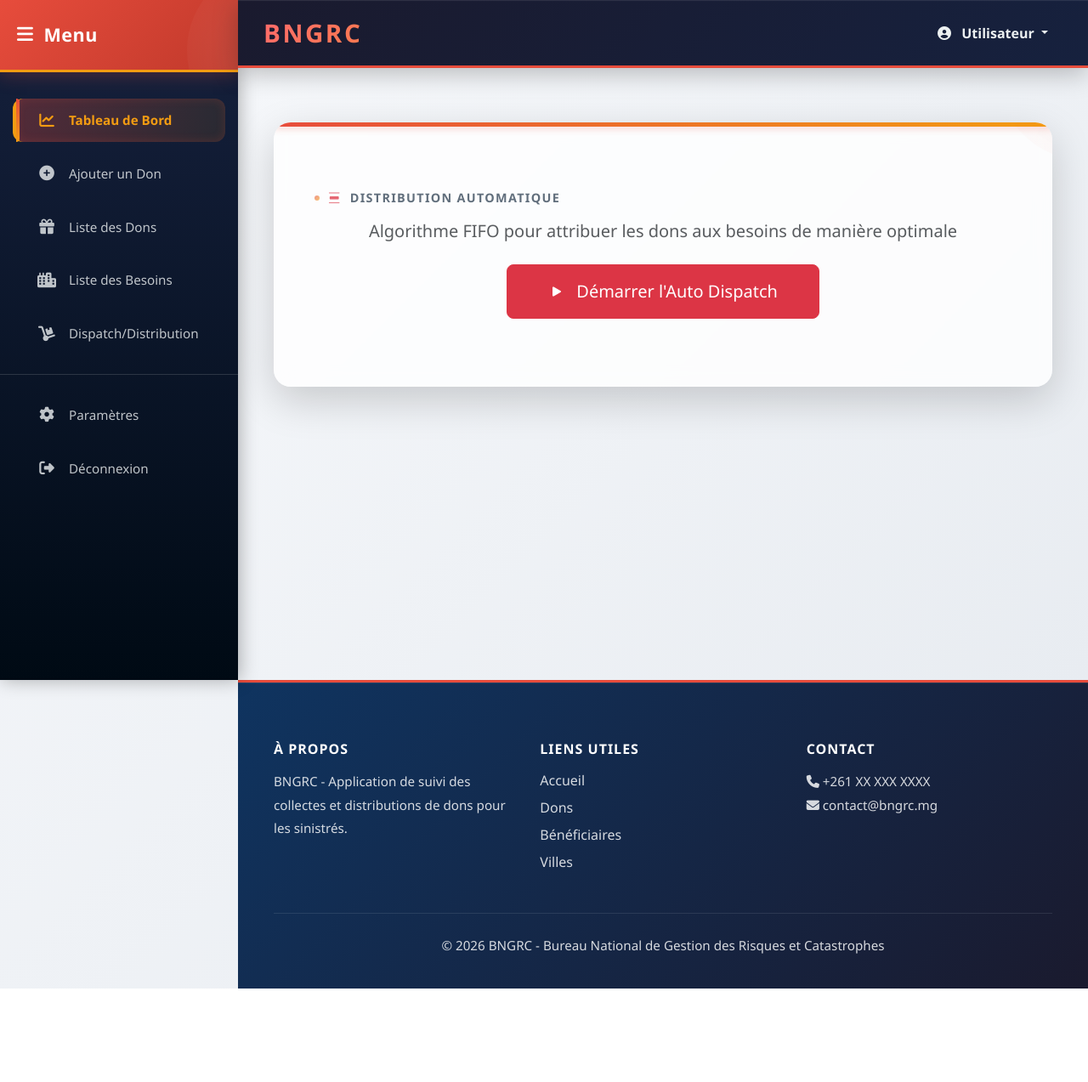
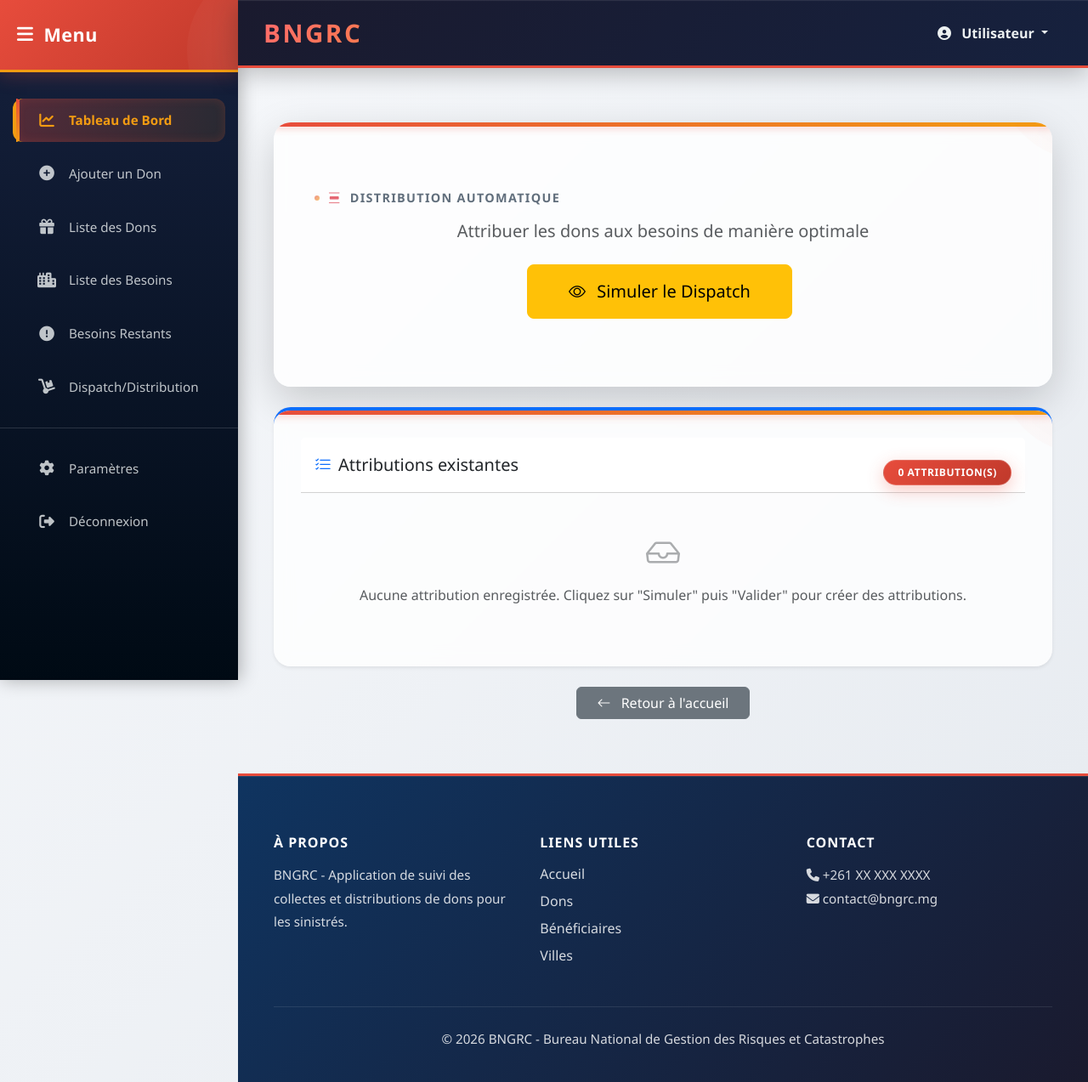
Before and after one commit to RantoMiarantsoa/BNGRC, a PHP site: page /app/views/dispatch.php in a window 1280 px wide. Shown: the whole page at 85% size. Before the commit the page ends 1163 px from the top, so only its background shows below. Run offline with PHP 8.4, Linux system fonts and the light colour scheme.

Commit message:
dispatch + besoin restant

```diff
--- a/app/config/routes.php
+++ b/app/config/routes.php
@@ -22,6 +22,11 @@ Flight::route('GET /dons/saisie', [new DonController(), 'showForm']);
 Flight::route('POST /dons/saisie', [new DonController(), 'store']);
 Flight::route('GET /dons/liste', [new DonController(), 'list']);
 Flight::route('GET /dashboard', [new DashboardController(), 'index']);
+Flight::route('GET /distributions', [new DispatchController(), 'show']);
+Flight::route('GET /dispatch/simulate', [new DispatchController(), 'simulate']);
+Flight::route('GET /dispatch/validate', [new DispatchController(), 'validate']);
+Flight::route('GET /dispatch/reset', [new DispatchController(), 'reset']);
+Flight::route('GET /besoins-restants', [new DispatchController(), 'showLeftovers']);
 
 Flight::route('GET /distributions', [new DispatchController(), 'show']);
 Flight::route('GET /dispatch/run', [new DispatchController(), 'index']);
--- a/app/views/dispatch.php
+++ b/app/views/dispatch.php
@@ -35,7 +35,7 @@
 
             <!-- PAGE CONTENT -->
             <main class="main-content flex-grow-1">
-                <?php if (!isset($summary)) $summary = []; if (!isset($leftDons)) $leftDons = []; if (!isset($leftBesoins)) $leftBesoins = []; ?>
+                <?php if (!isset($summary)) $summary = []; if (!isset($leftDons)) $leftDons = []; if (!isset($leftBesoins)) $leftBesoins = []; if (!isset($debug)) $debug = []; if (!isset($error)) $error = null; if (!isset($attributions)) $attributions = []; ?>
 
 <div class="container py-4">
     <!-- Section Démarrage - Toujours visible -->
@@ -44,16 +44,72 @@
             <h2 class="card-title mb-3">
                 <i class="bi bi-distribute-vertical text-danger"></i> Distribution Automatique
             </h2>
-            <p class="text-muted fs-5 mb-4">Algorithme FIFO pour attribuer les dons aux besoins de manière optimale</p>
-            <a href="/dispatch/run" class="btn btn-danger btn-lg px-5 py-3">
-                <i class="bi bi-play-fill me-2"></i>
-                Démarrer l'Auto Dispatch
+            <p class="text-muted fs-5 mb-4">Attribuer les dons aux besoins de manière optimale</p>
+            <a href="/dispatch/simulate" class="btn btn-warning btn-lg px-5 py-3 btn-dispatch me-2">
+                <i class="bi bi-eye me-2"></i>
+                Simuler le Dispatch
             </a>
+            <?php if (isset($is_simulation) && $is_simulation): ?>
+                <a href="/dispatch/validate" class="btn btn-success btn-lg px-5 py-3 btn-dispatch">
+                    <i class="bi bi-check-circle me-2"></i>
+                    Valider les Attributions
+                </a>
+            <?php endif; ?>
         </div>
     </div>
 
-    <!-- Section Résultats - Visible uniquement après exécution -->
-    <?php if (!empty($summary) || !empty($error) || !empty($leftDons) || !empty($leftBesoins)): ?>
+    <!-- Attributions existantes - Toujours visible -->
+    <div class="card shadow-sm border-0 border-top border-primary border-4 mb-4">
+        <div class="card-header bg-white d-flex justify-content-between align-items-center">
+            <h5 class="mb-0"><i class="bi bi-list-check text-primary me-2"></i>Attributions existantes</h5>
+            <span class="badge bg-primary"><?= count($attributions) ?> attribution(s)</span>
+        </div>
+        <div class="card-body">
+            <?php if (empty($attributions)): ?>
+                <div class="text-center py-4 text-muted">
+                    <i class="bi bi-inbox fs-1 d-block mb-2 opacity-50"></i>
+                    Aucune attribution enregistrée. Cliquez sur "Simuler" puis "Valider" pour créer des attributions.
+                </div>
+            <?php else: ?>
+                <div class="table-responsive">
+                    <table class="table table-hover align-middle mb-0">
+                        <thead class="table-dark">
+                            <tr>
+                                <th>Ville</th>
+                                <th>Type</th>
+                                <th>Don</th>
+                                <th>Quantité attribuée</th>
+                                <th>Date dispatch</th>
+                            </tr>
+                        </thead>
+                        <tbody>
+                        <?php foreach ($attributions as $attr): ?>
+                            <tr>
+                                <td><i class="bi bi-geo-alt text-danger me-1"></i><?= htmlspecialchars($attr['ville_nom'] ?? 'N/A') ?></td>
+                                <td><span class="badge bg-secondary"><?= htmlspecialchars($attr['type_nom']) ?></span></td>
+                                <td><small><?= htmlspecialchars($attr['don_nom']) ?> (<?= (int)$attr['don_quantite'] ?> unités)</small></td>
+                                <td><strong class="text-success"><?= (int)$attr['quantite_attribuee'] ?></strong></td>
+                                <td><small><?= date('d/m/Y H:i', strtotime($attr['date_dispatch'])) ?></small></td>
+                            </tr>
+                        <?php endforeach; ?>
+                        </tbody>
+                    </table>
+                </div>
+            <?php endif; ?>
+        </div>
+    </div>
+
+    <!-- Section Résultats de simulation - Visible seulement après simulation -->
+    <?php
+    // Afficher les résultats seulement si on a cliqué sur simuler
+    $show_results = isset($is_simulation) && $is_simulation;
+    ?>
+    <?php if ($show_results): ?>
+
+        <div class="alert alert-info d-flex align-items-center mb-4" role="alert">
+            <i class="bi bi-info-circle-fill me-2 fs-5"></i>
+            <div><strong>Simulation terminée</strong> - Voici les nouvelles attributions qui seraient créées</div>
+        </div>
 
         <?php if (!empty($error)): ?>
             <div class="alert alert-warning d-flex align-items-center" role="alert">
@@ -62,27 +118,16 @@
             </div>
         <?php endif; ?>
 
-        <?php if (!empty($debug)): ?>
-            <div class="alert alert-info" role="alert">
-                <strong>Debug Info:</strong>
-                <ul style="margin-bottom: 0;">
-                <?php foreach ($debug as $msg): ?>
-                    <li><?= htmlspecialchars($msg) ?></li>
-                <?php endforeach; ?>
-                </ul>
-            </div>
-        <?php endif; ?>
-
-        <!-- Attributions créées -->
-        <div class="card shadow-sm border-0 border-top border-success border-4 mb-4">
+        <!-- Nouvelles Attributions (simulation) -->
+        <div class="card shadow-sm border-0 border-top border-warning border-4 mb-4">
             <div class="card-header bg-white">
-                <h5 class="mb-0"><i class="bi bi-check-circle-fill text-success me-2"></i>Attributions créées</h5>
+                <h5 class="mb-0"><i class="bi bi-lightning-fill text-warning me-2"></i>Nouvelles attributions (simulation)</h5>
             </div>
             <div class="card-body">
                 <?php if (empty($summary)): ?>
                     <div class="text-center py-4 text-muted">
                         <i class="bi bi-inbox fs-1 d-block mb-2 opacity-50"></i>
-                        Aucune attribution n'a été créée.
+                        Aucune nouvelle attribution à créer.
                     </div>
                 <?php else: ?>
                     <div class="table-responsive">
@@ -154,60 +199,20 @@
                 <?php endif; ?>
             </div>
         </div>
-
-        <!-- Besoins non satisfaits -->
-        <div class="card shadow-sm border-0 border-top border-warning border-4 mb-4">
-            <div class="card-header bg-white">
-                <h5 class="mb-0"><i class="bi bi-exclamation-circle-fill text-warning me-2"></i>Besoins non satisfaits</h5>
-            </div>
-            <div class="card-body">
-                <?php if (empty($leftBesoins)): ?>
-                    <div class="text-center py-4 text-muted">
-                        <i class="bi bi-emoji-smile fs-1 d-block mb-2 opacity-50"></i>
-                        Tous les besoins sont satisfaits !
-                    </div>
-                <?php else: ?>
-                    <div class="table-responsive">
-                        <table class="table table-hover align-middle mb-0">
-                            <thead class="table-dark">
-                                <tr>
-                                    <th>Besoin ID</th>
-                                    <th>Ville</th>
-                                    <th>Type</th>
-                                    <th>Quantité demandée</th>
-                                    <th>Quantité reçue</th>
-                                    <th>Manquant</th>
-                                </tr>
-                            </thead>
-                            <tbody>
-                            <?php foreach ($leftBesoins as $b): ?>
-                                <tr>
-                                    <td>#<?= (int)$b['id'] ?></td>
-                                    <td><i class="bi bi-geo-alt text-danger me-1"></i><?= htmlspecialchars($b['ville_nom'] ?? '') ?></td>
-                                    <td><span class="badge bg-secondary"><?= htmlspecialchars($b['type_nom'] ?? '') ?></span></td>
-                                    <td><?= (int)$b['quantite'] ?></td>
-                                    <td><?= (int)$b['recu'] ?></td>
-                                    <td><strong class="text-danger"><?= (int)$b['quantite'] - (int)$b['recu'] ?></strong></td>
-                                </tr>
-                            <?php endforeach; ?>
-                            </tbody>
-                        </table>
-                    </div>
     <?php endif; ?>
-            </div>
-        </div>
 
     <div class="text-center mt-4">
         <a href="/" class="btn btn-secondary px-4">
             <i class="bi bi-arrow-left me-2"></i>
             Retour à l'accueil
         </a>
-            <a href="/dispatch/reset" class="btn btn-warning px-4 ms-2">
+        <?php if (!empty($attributions)): ?>
+        <a href="/dispatch/reset" class="btn btn-danger px-4 ms-2">
             <i class="bi bi-arrow-clockwise me-2"></i>
-                Réinitialiser pour un nouveau test
+            Réinitialiser les attributions
         </a>
+        <?php endif; ?>
     </div>
-    <?php endif; ?>
 </div>
 
             </main>
--- a/app/views/includes/sidebar.php
+++ b/app/views/includes/sidebar.php
@@ -21,7 +21,11 @@
             <i class="fas fa-city"></i>
             <span>Liste des Besoins</span>
         </a>
-        <a href="/dispatch/run" class="nav-link">
+        <a href="/besoins-restants" class="nav-link">
+            <i class="fas fa-exclamation-circle"></i>
+            <span>Besoins Restants</span>
+        </a>
+        <a href="/distributions" class="nav-link">
             <i class="fas fa-dolly"></i>
             <span>Dispatch/Distribution</span>
         </a>
```
Also changed, not shown: app/controllers/DispatchController.php (+89 -20 lines), app/views/besoins_restants.php (added, +127 -0 lines). Lines whose indentation alone changed are shown as unchanged.
